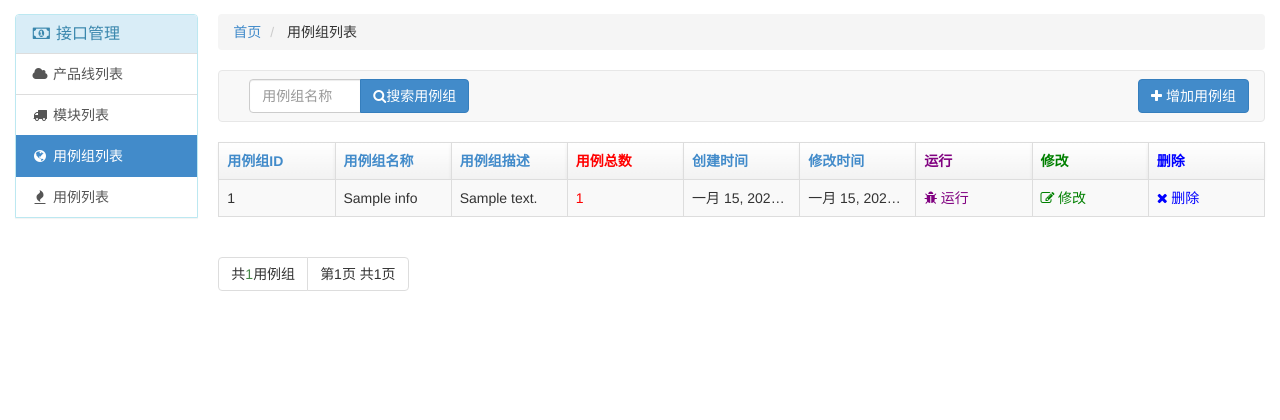
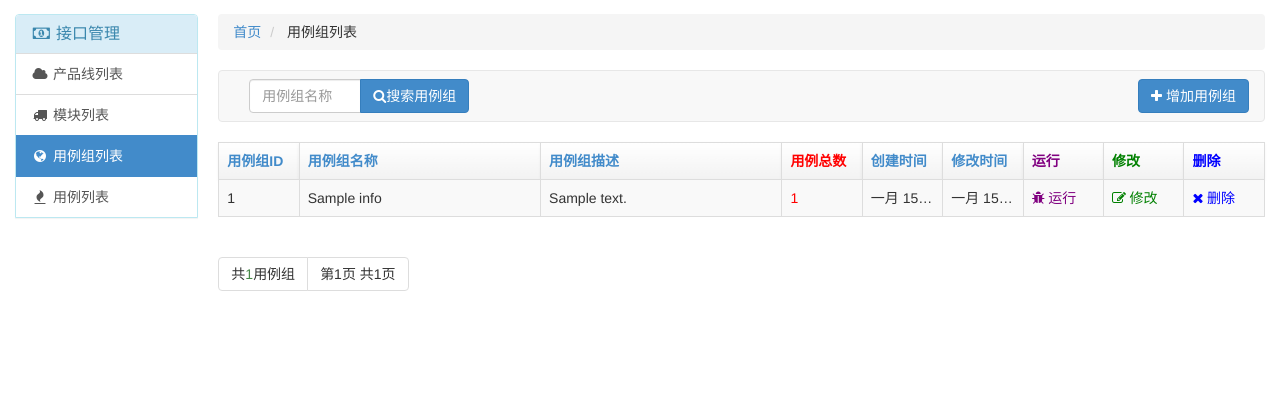
Before and after one commit to yjlch1016/dapi, a Django app: page /case_group/ in a window 1280 px wide. Shown: the part 51-471 px from the top of the page. Run offline with Django 3.2, Linux system fonts and the light colour scheme; a user stored in the database is signed in; tables that the repository leaves empty hold one stand-in row (values such as "Sample post"); some libraries are stand-ins or nearby versions.

Commit message:
修改列的间距

```diff
--- a/interface/templates/case_group.html
+++ b/interface/templates/case_group.html
@@ -193,51 +193,51 @@
             <table class="table table-bordered table-striped table-hover">
                 <thead>
                 <tr>
-                    <th scope="col" class="sortable sorted ascending">
+                    <th scope="col" class="sortable sorted ascending" style="width: 10%">
                         <div class="dropdown pull-left">
                             <a class="dropdown-toggle">
                                 用例组ID
                             </a>
                         </div>
                     </th>
-                    <th scope="col" class="sortable">
+                    <th scope="col" class="sortable" style="width: 30%">
                         <div class="dropdown pull-left">
                             <a class="dropdown-toggle">
                                 用例组名称
                             </a>
                         </div>
                     </th>
-                    <th scope="col" class="sortable">
+                    <th scope="col" class="sortable" style="width: 30%">
                         <div class="dropdown pull-left">
                             <a class="dropdown-toggle">
                                 用例组描述
                             </a>
                         </div>
                     </th>
-                    <th scope="col">
+                    <th scope="col" style="width: 10%">
                         <span style="color: red">用例总数</span>
                     </th>
-                    <th scope="col" class="sortable">
+                    <th scope="col" class="sortable" style="width: 10%">
                         <div class="dropdown pull-left">
                             <a class="dropdown-toggle">
                                 创建时间
                             </a>
                         </div>
                     </th>
-                    <th scope="col" class="sortable">
+                    <th scope="col" class="sortable" style="width: 10%">
                         <div class="dropdown pull-left">
                             <a class="dropdown-toggle">
                                 修改时间
                             </a>
                         </div>
                     </th>
-                    <th scope="col">
+                    <th scope="col" style="width: 10%">
                         <span style="color: purple">运行</span>
                     </th>
-                    <th scope="col">
+                    <th scope="col" style="width: 10%">
                         <span style="color: green">修改</span>
                     </th>
-                    <th scope="col">
+                    <th scope="col" style="width: 10%">
                         <span style="color: blue">删除</span>
                     </th>
                 </tr>
```
